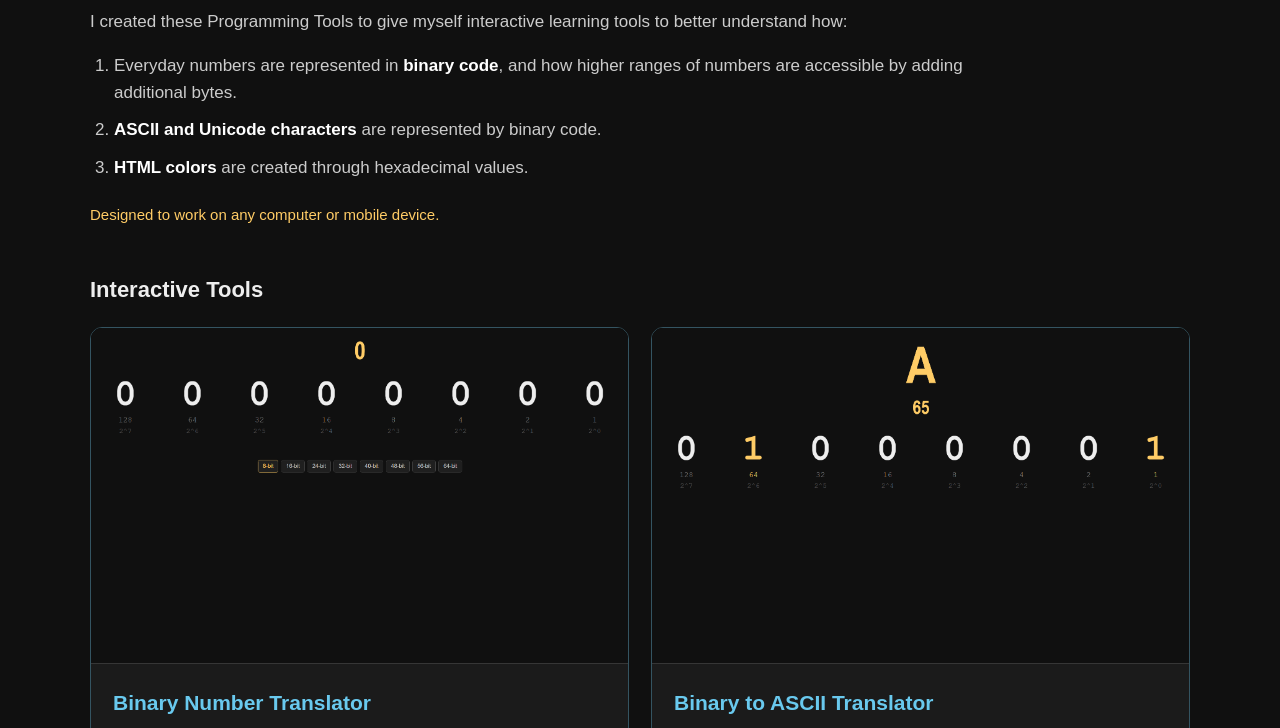
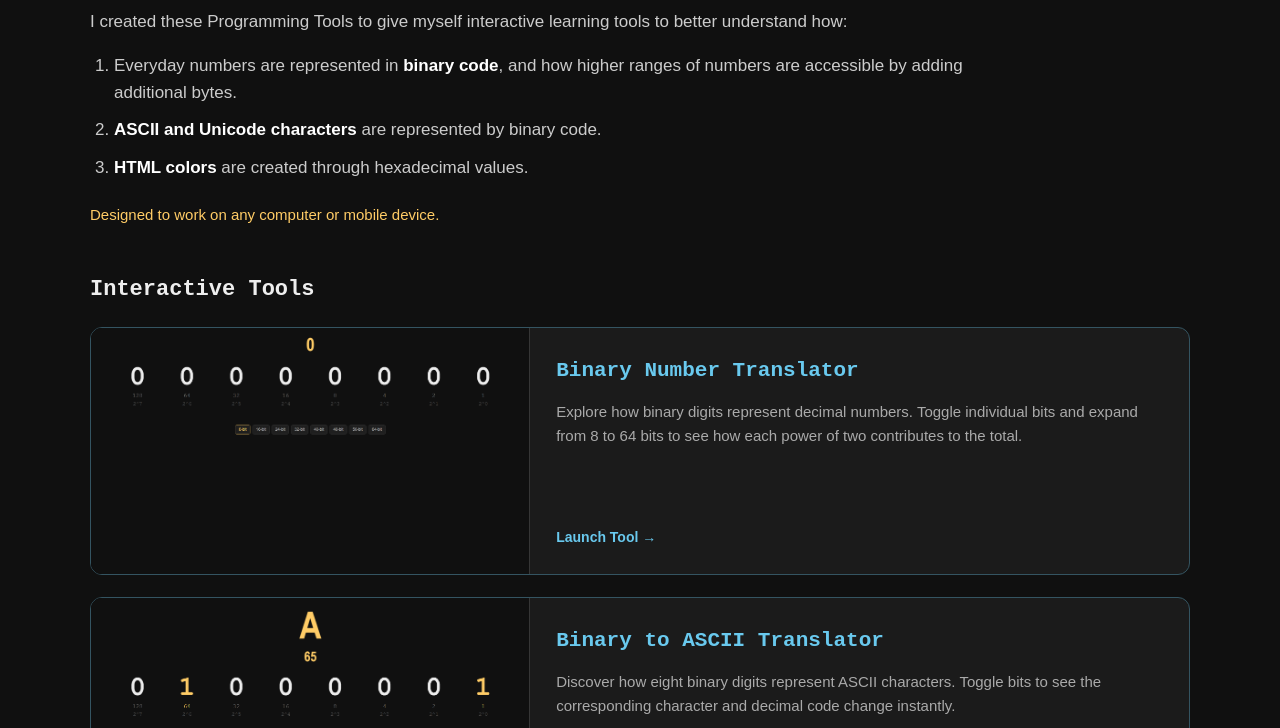
Before and after one commit to shredmentor/programming-tools, a plain HTML site: page index.html in a window 1280 px wide. Shown: the part 130-858 px from the top of the page. Drawn offline with Linux system fonts and the light colour scheme.

Commit message:
Update styles for headings and card layout

```diff
--- a/index.html
+++ b/index.html
@@ -32,7 +32,7 @@
   }
 
   h1 {
-    font-family: "Arial Narrow", Arial, sans-serif;
+    font-family: "Courier New", Courier, monospace;
     font-stretch: condensed;
     font-size: clamp(36px, 5vw, 58px);
     line-height: 1.1;
@@ -62,13 +62,14 @@
   }
 
   h2 {
+    font-family: "Courier New", Courier, monospace;
     font-size: 22px;
     margin-bottom: 20px;
   }
 
   .cards {
     display: grid;
-    grid-template-columns: repeat(2, minmax(0, 1fr));
+    grid-template-columns: 1fr;
     gap: 22px;
   }
 
@@ -82,7 +83,8 @@
     --family: var(--accent);
     --family-border: var(--border);
     display: flex;
-    flex-direction: column;
+    flex-direction: row;
+    min-height: 235px;
     background: var(--card);
     border: 1px solid var(--family-border);
     border-radius: 12px;
@@ -100,13 +102,15 @@
   }
 
   .preview {
-    aspect-ratio: 16 / 10;
+    width: 40%;
+    flex: 0 0 40%;
+    min-width: 0;
     background: #080808;
     display: flex;
     align-items: center;
     justify-content: center;
     overflow: hidden;
-    border-bottom: 1px solid var(--border);
+    border-right: 1px solid var(--border);
   }
 
   .preview img {
@@ -129,13 +133,15 @@
   }
 
   .card-body {
-    padding: 22px;
+    width: 60%;
+    padding: 26px;
     flex: 1;
     display: flex;
     flex-direction: column;
   }
 
   .card h3 {
+    font-family: "Courier New", Courier, monospace;
     margin: 0 0 12px;
     color: var(--family);
     font-size: 21px;
@@ -174,6 +180,9 @@
   @media (max-width: 760px) {
     main { padding-top: 32px; }
     .cards { grid-template-columns: 1fr; }
+    .card { flex-direction: column; min-height: 0; }
+    .preview { width: 100%; flex: none; aspect-ratio: 16 / 10; border-right: 0; border-bottom: 1px solid var(--border); }
+    .card-body { width: 100%; padding: 22px; }
     .intro { font-size: 15px; }
     .placeholder { font-size: 38px; }
   }
```
